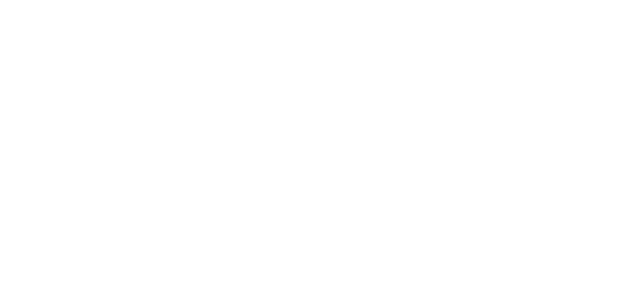
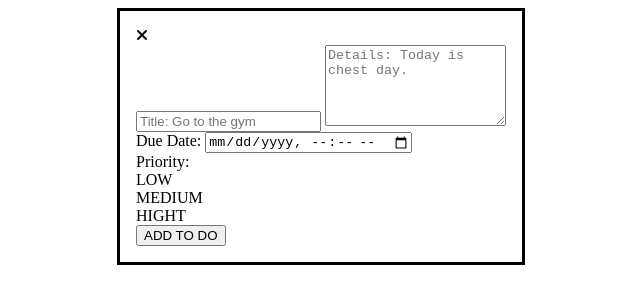
Before and after one commit to GyHuba/todo-list, a website built with webpack: page dist/index.html in a window 1280 px wide. Shown: the whole page, without its empty margins (319-959 px from the left). Built offline with nearby package versions, Linux system fonts and the light colour scheme.

Commit message:
dialog html

```diff
--- a/dist/index.html
+++ b/dist/index.html
@@ -3,9 +3,37 @@
 <head>
     <meta charset="UTF-8">
     <meta name="viewport" content="width=device-width, initial-scale=1.0">
+    <link rel="stylesheet" href="https://cdnjs.cloudflare.com/ajax/libs/font-awesome/6.4.2/css/all.min.css" integrity="sha512-z3gLpd7yknf1YoNbCzqRKc4qyor8gaKU1qmn+CShxbuBusANI9QpRohGBreCFkKxLhei6S9CQXFEbbKuqLg0DA==" crossorigin="anonymous" referrerpolicy="no-referrer" />
     <title>Todo List</title>
 </head>
 <body>
+    <div id="content"></div>
+
+    <dialog open="">
+        <div class="dialog-header">
+            <i class="fa fa-close"></i>
+        </div>
+        <form method="dialog">
+            <div class="text-inputs">
+                <input type="text" name="title" id="title" placeholder="Title: Go to the gym" maxlength="40" minlength="1" required>
+                <textarea type="textarea" name="description" id="description" placeholder="Details: Today is chest day." rows="5"  required></textarea>
+            </div>
+
+            <div class="date">
+                <label for="dua-date">Due Date:</label>
+                <input type="datetime-local" name="dua-date" id="dua-date" required>
+            </div>
+
+            <div class="priority">
+                <div class="priority-title">Priority:</div>
+                <div class="priority-box priority-low">LOW</div>
+                <div class="priority-box priority-medium">MEDIUM</div>
+                <div class="priority-box priority-high">HIGHT</div>
+            </div>
+            <button type="submit" class="submit-btn">ADD TO DO</button>
+        </form>
+
+    </dialog>
 
     <script src="main.js"></script>
 </body>
```
